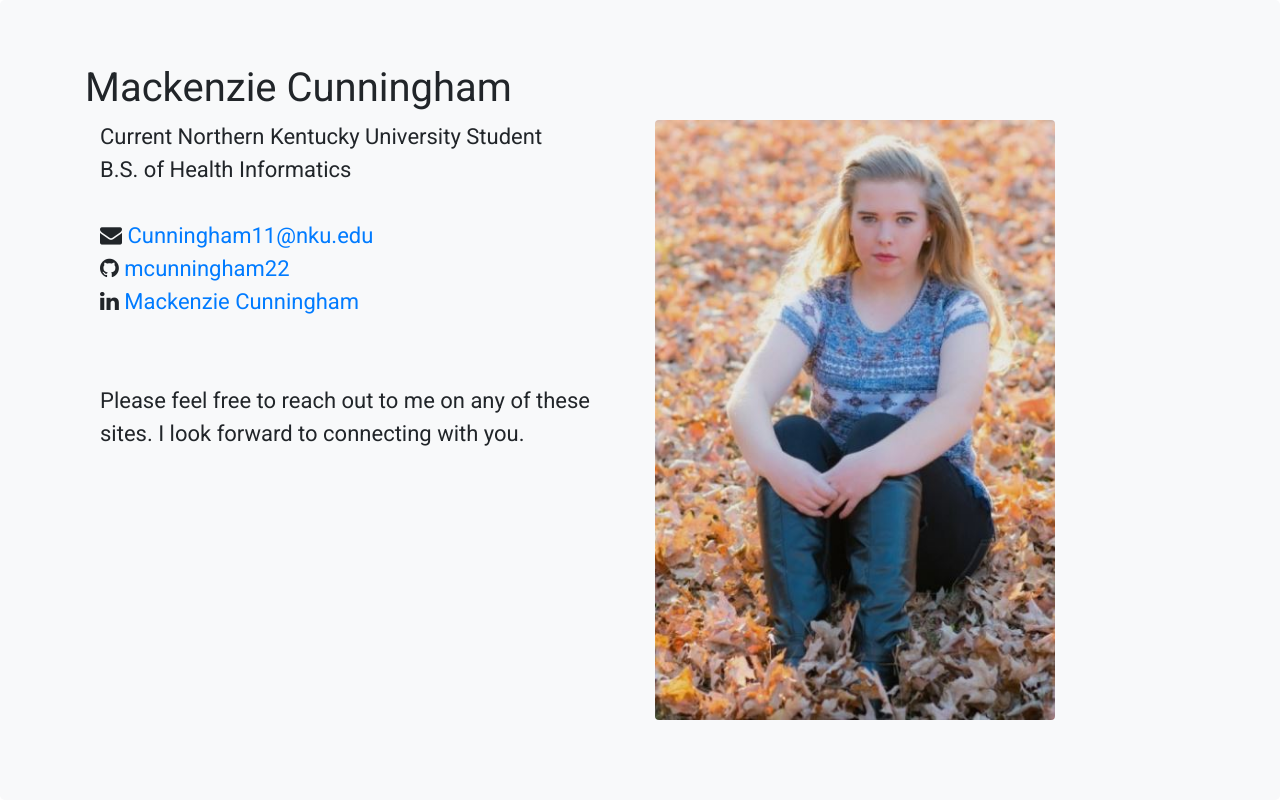
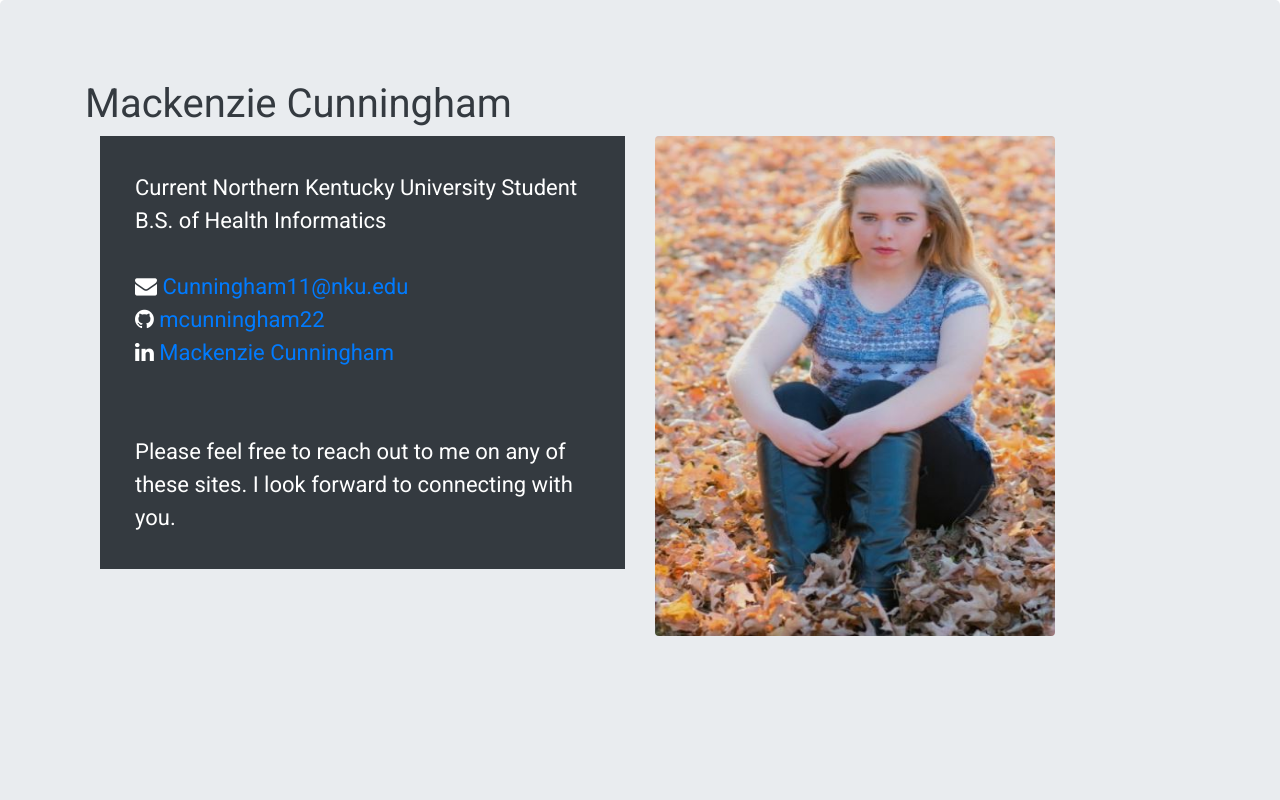
Before and after one commit to mcunningham22/INF-Personal-Final, a plain HTML site: page index.html in a window 1280 px wide. Shown: the top 800 px of the page. Drawn offline with nearby package versions, Linux system fonts and the light colour scheme.

Commit message:
Update index.html

```diff
--- a/index.html
+++ b/index.html
@@ -50,18 +50,23 @@
           width: 100%;
         }
       }
+      p {
+        padding: 35px;
+      }
     </style>
 
     <title>Portfolio</title>
   </head>
   <body>
-    <div class="jumbotron bg-light">
+    <div class="jumbotron">
+        <div class="p-3 mb-2 bg-gradient-light text-dark">
       <div class="container">
-        <h1>Mackenzie Cunningham</h1>
+        <h1 text-align="center">Mackenzie Cunningham</h1>
             <div class="container">
                 <div class="row">
                   <div class="col">
-                      Current Northern Kentucky University Student
+                      <p class="text-white bg-dark">
+                     Current Northern Kentucky University Student
                       <br> B.S. of Health Informatics
                       <br />
                       <br />
@@ -73,12 +78,13 @@
                      <br> <i class="fa fa-linkedin" aria-hidden="true"></i>
                       <a href="https://www.linkedin.com/in/mackenzie-cunningham-38a025185/"> Mackenzie Cunningham </a>
                       <br> <br> <br> Please feel free to reach out to me on any of these sites. I look forward to connecting with you.
-                  </div>
+
+                    </div>
                   <div class="col">
                       <img
                       src="images/profile.jpg"
                       width="400px"
-                      height="600px"
+                      height="500px"
                       class="rounded"
                     />
                   </div>
@@ -138,6 +144,13 @@
 <br> Thank You for visiting my site. Please reach out to me if you would like to view more of my work or connect with me.
     </div>
     <br />
+    <i class="fa fa-envelope" aria-hidden="true"></i>
+                      <a href="mailto:cunningham11@nku.edu"></a>
+
+                      <i class="fa fa-github" aria-hidden="true"></i>
+                      <a href="https://github.com/mcunningham22"></a>
+                     <i class="fa fa-linkedin" aria-hidden="true"></i>
+                      <a href="https://www.linkedin.com/in/mackenzie-cunningham-38a025185/"> </a>
 
 
   </body>
```
